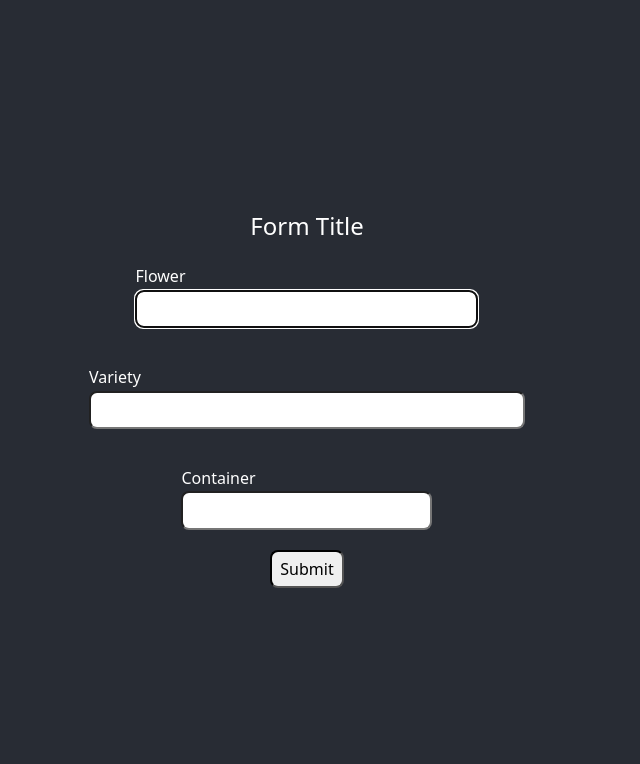
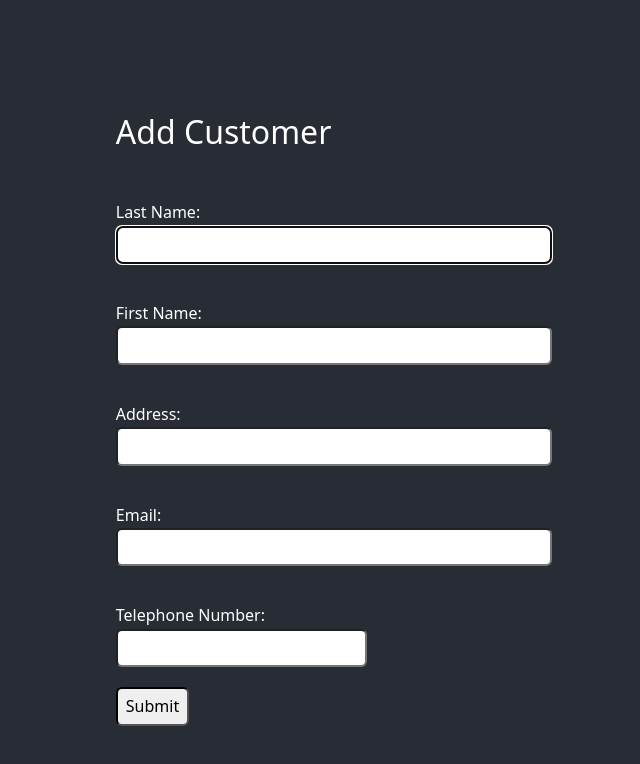
Before and after one commit to betsystevens/node-crud-api, a React (Create React App) app in the folder client/: page / in a window 1280 px wide. Shown: the top 764 px of the page, without its empty margins (333-973 px from the left). Built offline with nearby package versions, Linux system fonts and the light colour scheme.

Commit message:
add customer form

```diff
--- a/client/src/App.js
+++ b/client/src/App.js
@@ -1,11 +1,13 @@
 import './App.css';
 import Form from './Form';
+import CustomerForm from './CustomerForm';
 
 function App() {
   return (
     <div className='App'>
-      <header className='App-header'>Form Title</header>
-      <Form />
+      <header className='App-header'></header>
+      {/* <Form /> */}
+      <CustomerForm />
     </div>
   );
 }
--- /dev/null
+++ b/client/src/CustomerForm.js
@@ -0,0 +1,49 @@
+import './base.css';
+import InputGroup from './InputGroup';
+
+const formStyle = {
+  width: '33%',
+  alignItems: 'start',
+  // border: '1px solid red',
+};
+function Submit() {
+  return (
+    <button type='submit' style={{ marginLeft: '20px' }}>
+      Submit
+    </button>
+  );
+}
+
+export default function CustomerForm() {
+  function handleSubmit(event) {
+    event.preventDefault();
+    for (let input of event.target.elements) {
+      console.log(input.value);
+    }
+  }
+
+  const inputProps = [
+    {
+      key: 1,
+      label: 'Last Name:',
+      name: 'lastname',
+      size: 40,
+      required: true,
+      autoFocus: true,
+    },
+    { key: 2, label: 'First Name:', name: 'firstname', size: 40 },
+    { key: 3, label: 'Address:', name: 'address', size: 40 },
+    { key: 4, label: 'Email:', type: 'email', name: 'email', size: 40 },
+    { key: 5, label: 'Telephone Number:', name: 'telephone' },
+  ];
+  const inputFields = inputProps.map((props) => {
+    return <InputGroup {...props} />;
+  });
+  return (
+    <form onSubmit={handleSubmit} style={formStyle}>
+      <p style={{ fontSize: '2rem', marginLeft: '20px' }}>Add Customer </p>
+      {inputFields}
+      <Submit />
+    </form>
+  );
+}
--- a/client/src/base.css
+++ b/client/src/base.css
@@ -1,6 +1,6 @@
 input,
 button {
-  border-radius: 8px;
+  border-radius: 6px;
   border-style: inset;
   padding: 8px;
 }
```
